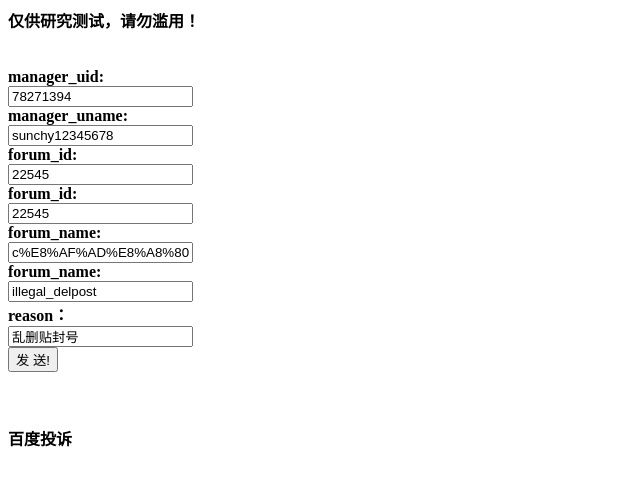
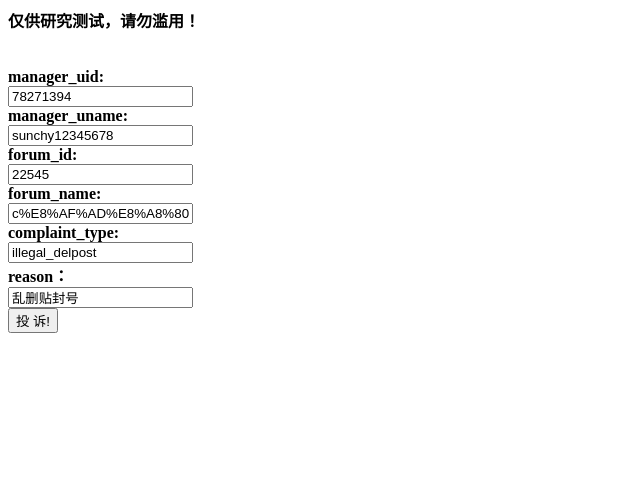
Before and after one commit to xym5366/xym5366, a plain HTML site: page index.html in a window 1280 px wide. Shown: the whole page, without its empty margins (0-640 px from the left). Drawn offline with Linux system fonts and the light colour scheme.

Commit message:
Update index.html

```diff
--- a/index.html
+++ b/index.html
@@ -36,22 +36,18 @@
 <b>forum_id:</b><br />
 <input id="forum_id" value="22545"><br />
 
-<b>forum_id:</b><br />
-<input id="forum_id" value="22545"><br />
-
 <b>forum_name:</b><br />
 <input id="forum_name" value="c%E8%AF%AD%E8%A8%80"><br />
 
-<b>forum_name:</b><br />
+<b>complaint_type:</b><br />
 <input id="complaint_type" value="illegal_delpost"><br />
 
 <b>reason：</b><br />
 <input id="reason" value="乱删贴封号"><br />
 
-  <input type="submit" value="发 送!"><br />
+  <input type="submit" value="投 诉!"><br />
 </form>
-<br /><br /><br />
-<b>百度投诉</b><br />
+
 <script type="text/javascript" src="all.js?lang={lang}"></script>
 </body>
 </html>
```
